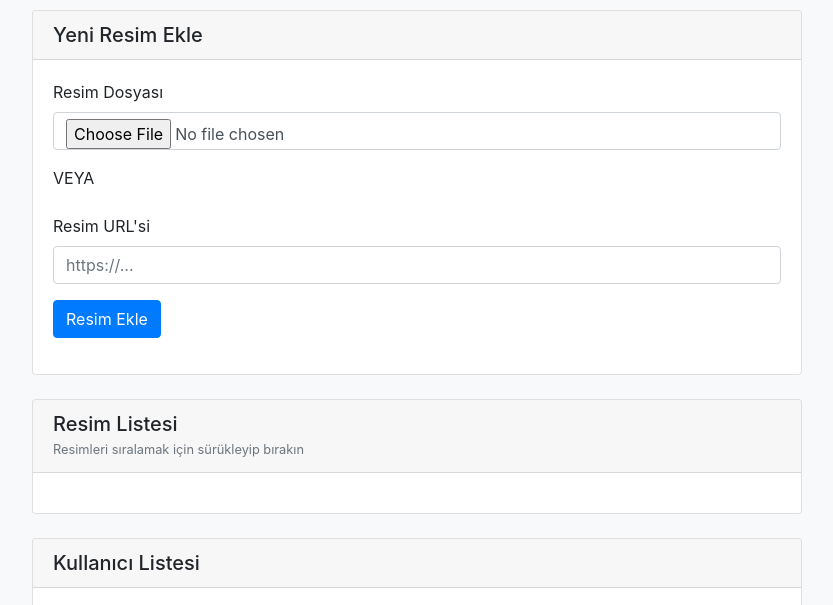
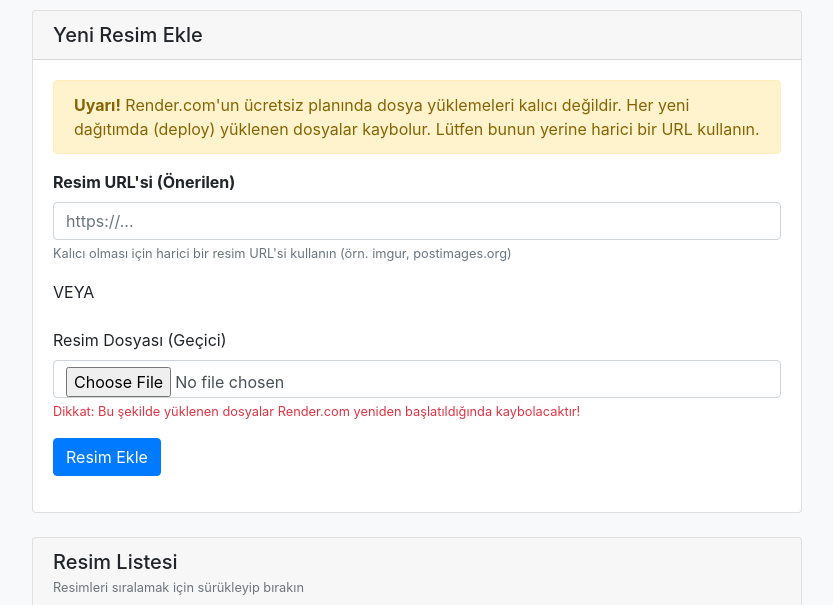
Before and after one commit to irfanturkoz/slider-backend, a website: page admin.html in a window 1280 px wide. Shown: the part 166-771 px from the top of the page, without its empty margins (223-1056 px from the left). Drawn offline with nearby package versions, Linux system fonts and the light colour scheme; no server answers; sample sign-in values are in the browser's storage.

Commit message:
Render.com geçici dosya sistemi için kullanıcı uyarıları eklendi.

```diff
--- a/admin.html
+++ b/admin.html
@@ -64,17 +64,23 @@
                 <h5 class="mb-0">Yeni Resim Ekle</h5>
             </div>
             <div class="card-body">
+                <div class="alert alert-warning">
+                    <strong>Uyarı!</strong> Render.com'un ücretsiz planında dosya yüklemeleri kalıcı değildir.
+                    Her yeni dağıtımda (deploy) yüklenen dosyalar kaybolur. Lütfen bunun yerine harici bir URL kullanın.
+                </div>
                 <form id="resimForm" class="mb-3">
                     <div class="mb-3">
-                        <label for="imageFile" class="form-label">Resim Dosyası</label>
-                        <input type="file" class="form-control" id="imageFile" name="image" accept="image/*">
+                        <label for="imageUrl" class="form-label"><strong>Resim URL'si (Önerilen)</strong></label>
+                        <input type="text" class="form-control" id="imageUrl" name="url" placeholder="https://...">
+                        <small class="text-muted">Kalıcı olması için harici bir resim URL'si kullanın (örn. imgur, postimages.org)</small>
                     </div>
                     <div class="mb-3">
                         <label class="form-label">VEYA</label>
                     </div>
                     <div class="mb-3">
-                        <label for="imageUrl" class="form-label">Resim URL'si</label>
-                        <input type="text" class="form-control" id="imageUrl" name="url" placeholder="https://...">
+                        <label for="imageFile" class="form-label">Resim Dosyası (Geçici)</label>
+                        <input type="file" class="form-control" id="imageFile" name="image" accept="image/*">
+                        <small class="text-danger">Dikkat: Bu şekilde yüklenen dosyalar Render.com yeniden başlatıldığında kaybolacaktır!</small>
                     </div>
                     <button type="submit" class="btn btn-primary">Resim Ekle</button>
                 </form>
--- a/admin.js
+++ b/admin.js
@@ -413,6 +413,11 @@ $(document).ready(function () {
             let response;
 
             if (imageFile) {
+                // Dosya yükleme - kullanıcıya uyarı göster
+                if (!confirm('UYARI: Dosya yüklemeleri Render.com\'da kalıcı değildir. Her yeni dağıtımda (deploy) yüklenen dosyalar kaybolacaktır. Devam etmek istiyor musunuz? (Bunun yerine URL kullanmanızı öneririz)')) {
+                    return;
+                }
+
                 // Dosya yükleme
                 formData.append('image', imageFile);
                 response = await fetch(`${API_URL}/images`, {
@@ -440,7 +445,13 @@ $(document).ready(function () {
             }
 
             const data = await response.json();
-            alert('Resim başarıyla eklendi');
+
+            // Eğer uyarı mesajı varsa göster
+            if (data.message.includes('geçici')) {
+                alert(data.message);
+            } else {
+                alert('Resim başarıyla eklendi');
+            }
 
             // Formu temizle
             document.getElementById('resimForm').reset();
```
